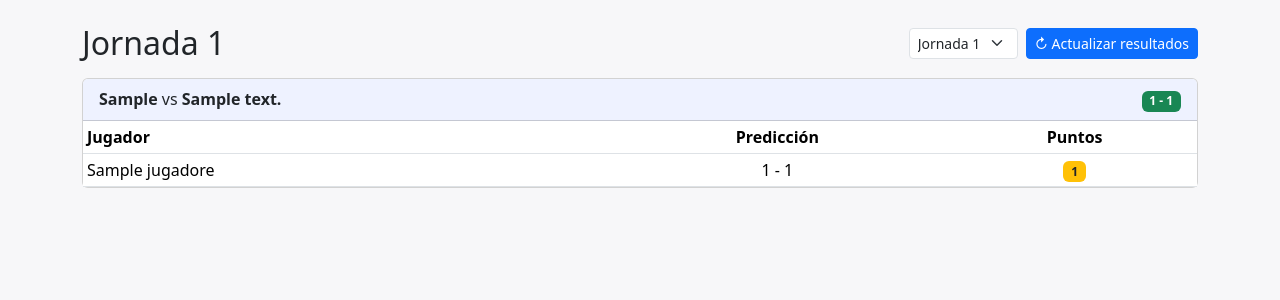
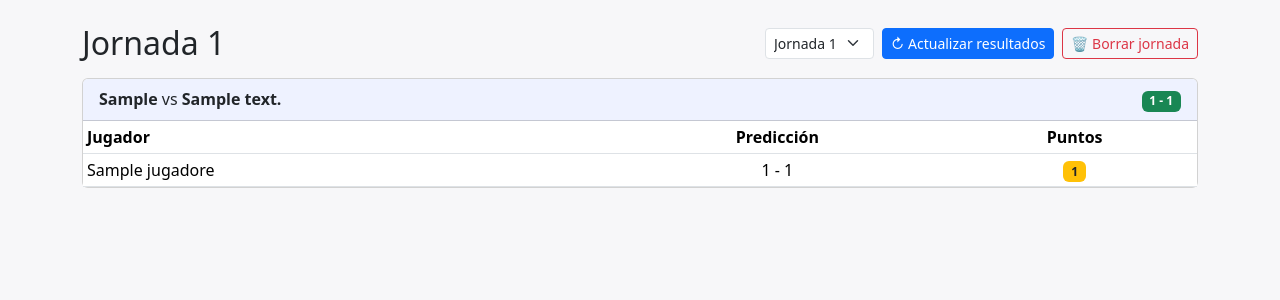
Before and after one commit to SupremoGio/quiniela_Sgio, a Flask app: page /jornada/1 in a window 1280 px wide. Shown: the part 56-356 px from the top of the page. Run offline with Flask 3, Linux system fonts and the light colour scheme; tables that the repository leaves empty hold one stand-in row (values such as "Sample post").

Commit message:
Agregar botón para borrar toda una jornada (partidos y predicciones)

```diff
--- a/app.py
+++ b/app.py
@@ -318,6 +318,16 @@ def crear_app():
             flash(str(exc), "error")
         return redirect(url_for("ver_jornada", jornada=jornada))
 
+    @app.route("/jornada/<int:jornada>/eliminar", methods=["POST"])
+    def eliminar_jornada(jornada):
+        partidos = Partido.query.filter_by(jornada=jornada).all()
+        cantidad = len(partidos)
+        for partido in partidos:
+            db.session.delete(partido)  # cascade borra también sus predicciones
+        db.session.commit()
+        flash(f"Se eliminó la jornada {jornada}: {cantidad} partido(s) y sus predicciones.", "success")
+        return redirect(url_for("index"))
+
     @app.route("/sync-calendario", methods=["POST"])
     def sync_calendario():
         try:
--- a/templates/jornada.html
+++ b/templates/jornada.html
@@ -12,6 +12,10 @@
     </select>
     <form method="post" action="{{ url_for('sync_jornada', jornada=jornada) }}">
       <button class="btn btn-primary btn-sm" type="submit">↻ Actualizar resultados</button>
+    </form>
+    <form method="post" action="{{ url_for('eliminar_jornada', jornada=jornada) }}"
+          onsubmit="return confirm('¿Seguro que quieres borrar TODOS los partidos y predicciones de la jornada {{ jornada }}? Esto no se puede deshacer.');">
+      <button class="btn btn-outline-danger btn-sm" type="submit">🗑 Borrar jornada</button>
     </form>
   </div>
 </div>
```
